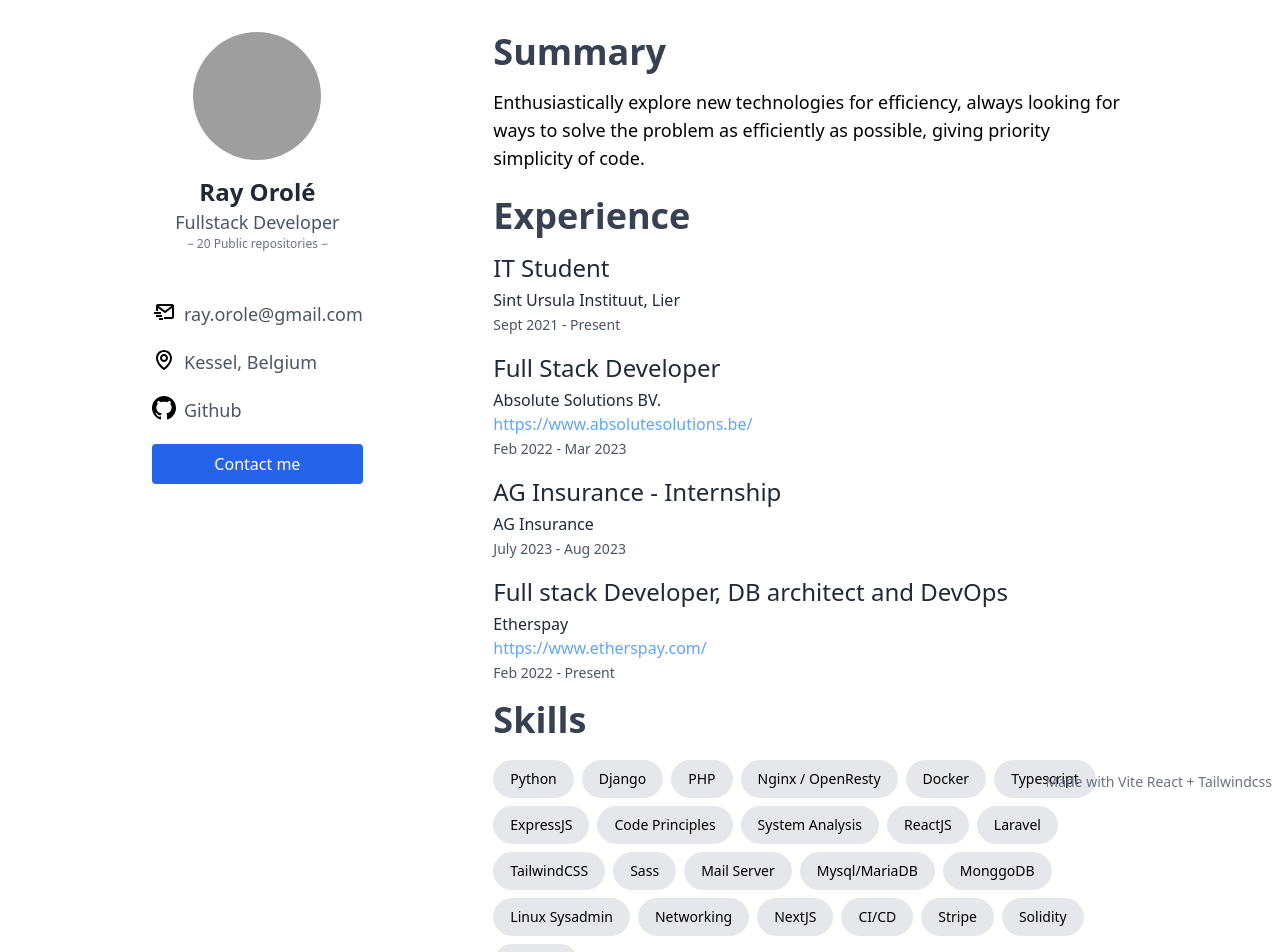
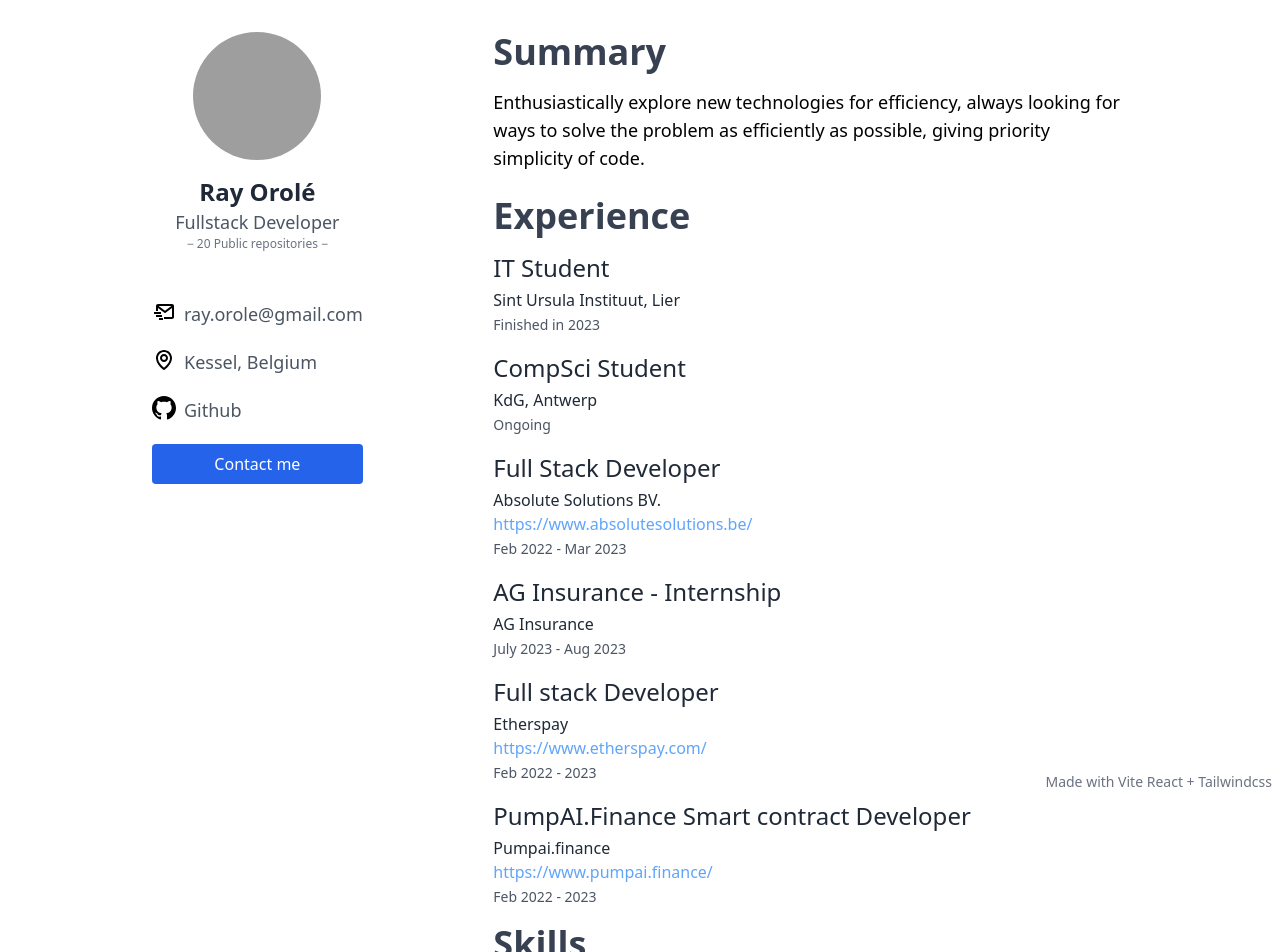
Before and after one commit to rayorole/rayorole.github.io, a React (Vite) app: page / in a window 1280 px wide. Shown: the top 952 px of the page. Built offline with nearby package versions, Linux system fonts and the light colour scheme; no server answers; grey boxes are pictures that could not be loaded.

Commit message:
Dash updates

```diff
--- a/src/App.tsx
+++ b/src/App.tsx
@@ -119,8 +119,25 @@
                   <div>
                     <i className="bx bx-calendar text-sm"></i>
                     <small className="text-sm text-gray-600">
-                      Sept 2021 - Present
+                      Finished in 2023
                     </small>
+                  </div>
+                </div>
+              </li>
+              <li className="mb-4">
+                <h2 className="text-2xl font-medium text-gray-800">
+                  CompSci Student
+                </h2>
+                <div className="mt-1">
+                  <div>
+                    <i className="bx bx-buildings"></i>
+                    <small className="text-base text-gray-800">
+                      KdG, Antwerp
+                    </small>
+                  </div>
+                  <div>
+                    <i className="bx bx-calendar text-sm"></i>
+                    <small className="text-sm text-gray-600">Ongoing</small>
                   </div>
                 </div>
               </li>
@@ -171,7 +188,7 @@
               </li>
               <li className="mb-4">
                 <h2 className="text-2xl font-medium text-gray-800">
-                  Full stack Developer, DB architect and DevOps
+                  Full stack Developer
                 </h2>
                 <div className="mt-1">
                   <div>
@@ -190,7 +207,33 @@
                   <div>
                     <i className="bx bx-calendar text-sm"></i>
                     <small className="text-sm text-gray-600">
-                      Feb 2022 - Present
+                      Feb 2022 - 2023
+                    </small>
+                  </div>
+                </div>
+              </li>
+              <li className="mb-4">
+                <h2 className="text-2xl font-medium text-gray-800">
+                  PumpAI.Finance Smart contract Developer
+                </h2>
+                <div className="mt-1">
+                  <div>
+                    <i className="bx bx-buildings"></i>
+                    <small className="text-base text-gray-800">
+                      Pumpai.finance
+                      <br />
+                      <a
+                        href="https://www.pumpai.finance/"
+                        className="text-blue-400"
+                      >
+                        https://www.pumpai.finance/
+                      </a>
+                    </small>
+                  </div>
+                  <div>
+                    <i className="bx bx-calendar text-sm"></i>
+                    <small className="text-sm text-gray-600">
+                      Feb 2022 - 2023
                     </small>
                   </div>
                 </div>
@@ -203,9 +246,6 @@
               <li className="mb-6 flex flex-wrap">
                 <span className="mr-2 my-1 rounded-full border px-4 text-sm py-2 font-medium bg-gray-200">
                   Python
-                </span>
-                <span className="mr-2 my-1 rounded-full border px-4 text-sm py-2 font-medium bg-gray-200">
-                  Django
                 </span>
                 <span className="mr-2 my-1 rounded-full border px-4 text-sm py-2 font-medium bg-gray-200">
                   PHP
@@ -223,12 +263,6 @@
                   ExpressJS
                 </span>
                 <span className="mr-2 my-1 rounded-full border px-4 text-sm py-2 font-medium bg-gray-200">
-                  Code Principles
-                </span>
-                <span className="mr-2 my-1 rounded-full border px-4 text-sm py-2 font-medium bg-gray-200">
-                  System Analysis
-                </span>
-                <span className="mr-2 my-1 rounded-full border px-4 text-sm py-2 font-medium bg-gray-200">
                   ReactJS
                 </span>
                 <span className="mr-2 my-1 rounded-full border px-4 text-sm py-2 font-medium bg-gray-200">
@@ -239,9 +273,6 @@
                 </span>
                 <span className="mr-2 my-1 rounded-full border px-4 text-sm py-2 font-medium bg-gray-200">
                   Sass
-                </span>
-                <span className="mr-2 my-1 rounded-full border px-4 text-sm py-2 font-medium bg-gray-200">
-                  Mail Server
                 </span>
                 <span className="mr-2 my-1 rounded-full border px-4 text-sm py-2 font-medium bg-gray-200">
                   Mysql/MariaDB
```
